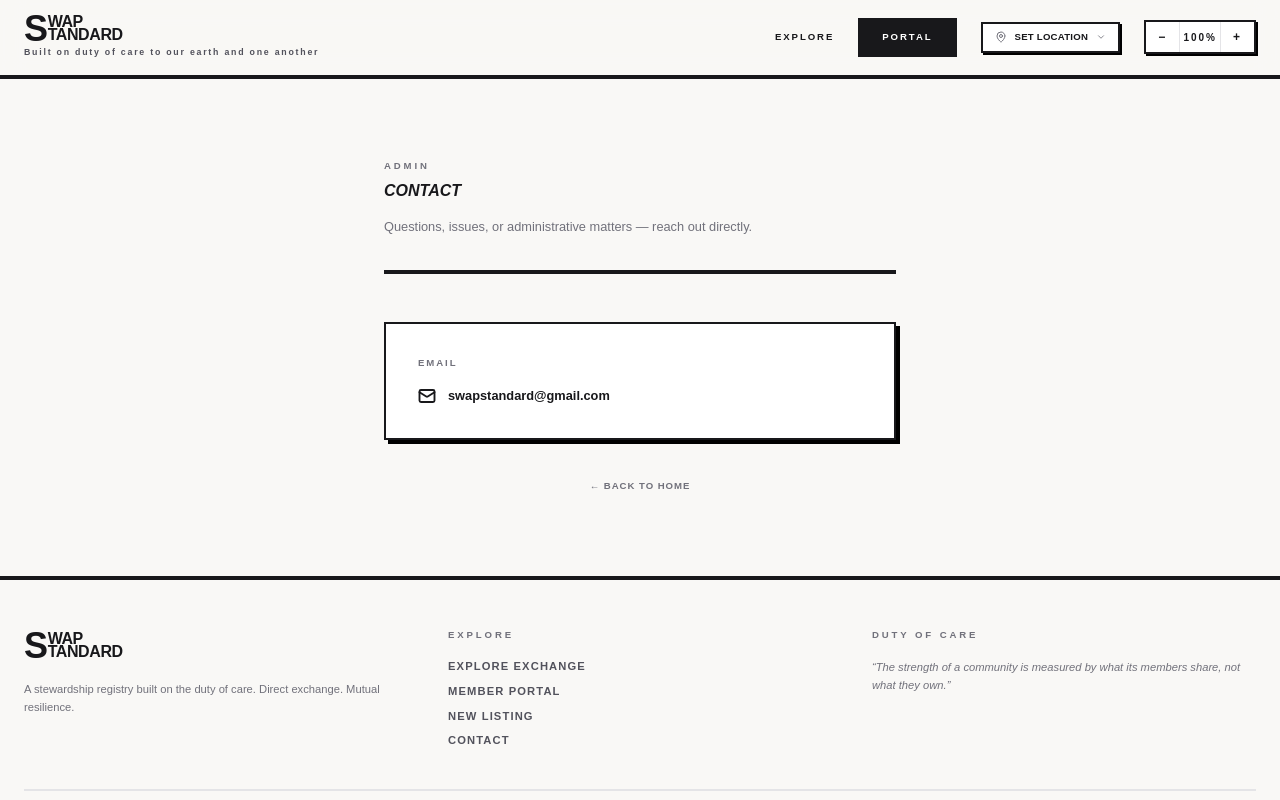
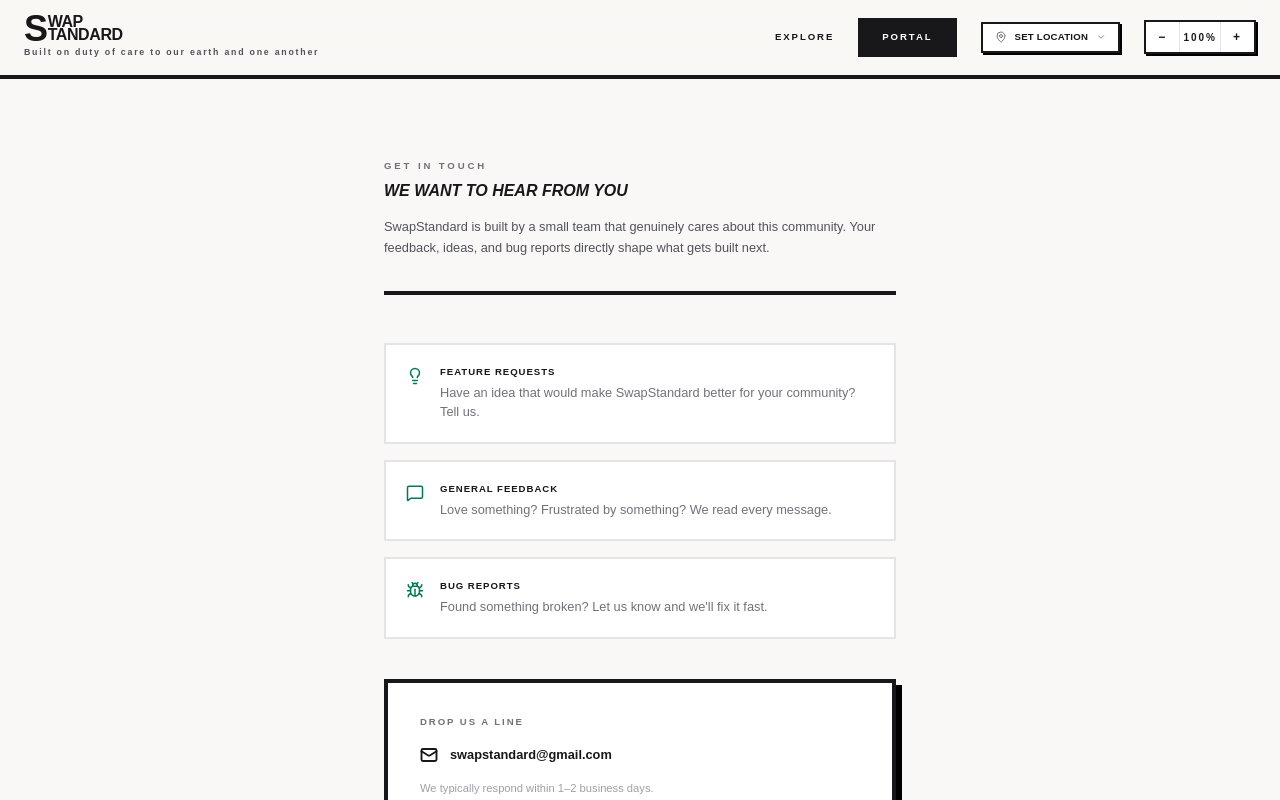
Before and after one commit to mparisi76/swap-standard, a Next.js app: page /contact in a window 1280 px wide. Shown: the top 800 px of the page. Built offline with nearby package versions, Linux system fonts and the light colour scheme; no server answers.

Commit message:
minor fixes

```diff
--- a/src/app/(public)/contact/page.tsx
+++ b/src/app/(public)/contact/page.tsx
@@ -1,32 +1,57 @@
 import { type Metadata } from "next";
 import Link from "next/link";
-import { Mail } from "lucide-react";
+import { Mail, MessageSquare, Lightbulb, Bug } from "lucide-react";
 
 export const metadata: Metadata = {
   title: "Contact",
-  description: "Get in touch with the SwapStandard team for questions, issues, or administrative matters.",
+  description: "Get in touch with the SwapStandard team — we'd love to hear from you.",
 };
 
 export default function ContactPage() {
   return (
-    <main className="flex-1 flex items-center justify-center bg-[#F9F8F6] px-6 py-20">
-      <div className="w-full max-w-lg">
+    <main className="flex-1 bg-[#F9F8F6] px-6 py-20">
+      <div className="w-full max-w-lg mx-auto">
+
         <header className="border-b-4 border-zinc-900 pb-8 mb-12">
           <span className="text-label font-black uppercase tracking-[0.3em] text-zinc-500 block mb-2">
-            Admin
+            Get in Touch
           </span>
           <h1 className="text-header font-black uppercase italic text-zinc-900 leading-tight">
-            Contact
+            We want to hear from you
           </h1>
-          <p className="text-body text-zinc-500 mt-4 leading-relaxed">
-            Questions, issues, or administrative matters — reach out directly.
+          <p className="text-body text-zinc-600 mt-4 leading-relaxed">
+            SwapStandard is built by a small team that genuinely cares about this community. Your feedback, ideas, and bug reports directly shape what gets built next.
           </p>
         </header>
 
-        <div className="border-2 border-zinc-900 bg-white p-8 shadow-[4px_4px_0px_0px_rgba(0,0,0,1)]">
-          <span className="text-label font-black uppercase tracking-[0.2em] text-zinc-500 block mb-4">
-            Email
-          </span>
+        <div className="space-y-4 mb-10">
+          <div className="border-2 border-zinc-200 bg-white p-5 flex gap-4 items-start">
+            <Lightbulb size={18} className="text-emerald-700 shrink-0 mt-0.5" />
+            <div>
+              <p className="text-label font-black uppercase tracking-widest text-zinc-900 mb-1">Feature Requests</p>
+              <p className="text-body text-zinc-500">Have an idea that would make SwapStandard better for your community? Tell us.</p>
+            </div>
+          </div>
+          <div className="border-2 border-zinc-200 bg-white p-5 flex gap-4 items-start">
+            <MessageSquare size={18} className="text-emerald-700 shrink-0 mt-0.5" />
+            <div>
+              <p className="text-label font-black uppercase tracking-widest text-zinc-900 mb-1">General Feedback</p>
+              <p className="text-body text-zinc-500">Love something? Frustrated by something? We read every message.</p>
+            </div>
+          </div>
+          <div className="border-2 border-zinc-200 bg-white p-5 flex gap-4 items-start">
+            <Bug size={18} className="text-emerald-700 shrink-0 mt-0.5" />
+            <div>
+              <p className="text-label font-black uppercase tracking-widest text-zinc-900 mb-1">Bug Reports</p>
+              <p className="text-body text-zinc-500">Found something broken? Let us know and we'll fix it fast.</p>
+            </div>
+          </div>
+        </div>
+
+        <div className="border-4 border-zinc-900 bg-white p-8 shadow-[6px_6px_0px_0px_rgba(0,0,0,1)]">
+          <p className="text-label font-black uppercase tracking-[0.2em] text-zinc-500 block mb-4">
+            Drop us a line
+          </p>
           <a
             href="mailto:swapstandard@gmail.com"
             className="flex items-center gap-3 text-body font-black text-zinc-900 hover:text-emerald-700 transition-colors"
@@ -34,6 +59,9 @@
             <Mail size={18} strokeWidth={2.5} className="shrink-0" />
             swapstandard@gmail.com
           </a>
+          <p className="text-detail text-zinc-400 mt-4">
+            We typically respond within 1–2 business days.
+          </p>
         </div>
 
         <div className="mt-8 text-center">
@@ -44,6 +72,7 @@
             ← Back to Home
           </Link>
         </div>
+
       </div>
     </main>
   );
--- a/src/components/dashboard/ListingsTable.tsx
+++ b/src/components/dashboard/ListingsTable.tsx
@@ -37,14 +37,24 @@
   };
 
   return (
+    <>
+      {loading && (
+        <div className="fixed inset-0 z-[100] bg-zinc-900/80 backdrop-blur-sm flex items-center justify-center">
+          <div className="border-4 border-zinc-900 bg-[#F9F8F6] shadow-[8px_8px_0px_0px_rgba(0,0,0,1)] px-10 py-8 text-center space-y-3">
+            <Star size={24} className="text-emerald-700 mx-auto animate-pulse" fill="currentColor" strokeWidth={0} />
+            <p className="text-body font-black uppercase tracking-widest text-zinc-900">Redirecting to checkout…</p>
+          </div>
+        </div>
+      )}
       <button
         onClick={handleClick}
         disabled={loading}
         className="text-label font-black uppercase tracking-wider text-zinc-500 hover:text-emerald-700 transition-colors cursor-pointer disabled:opacity-50 flex items-center gap-1 shrink-0"
       >
         <Star size={11} />
-      {loading ? "..." : "Feature"}
+        Feature
       </button>
+    </>
   );
 }
 
```
Lines whose indentation alone changed are shown as unchanged.
